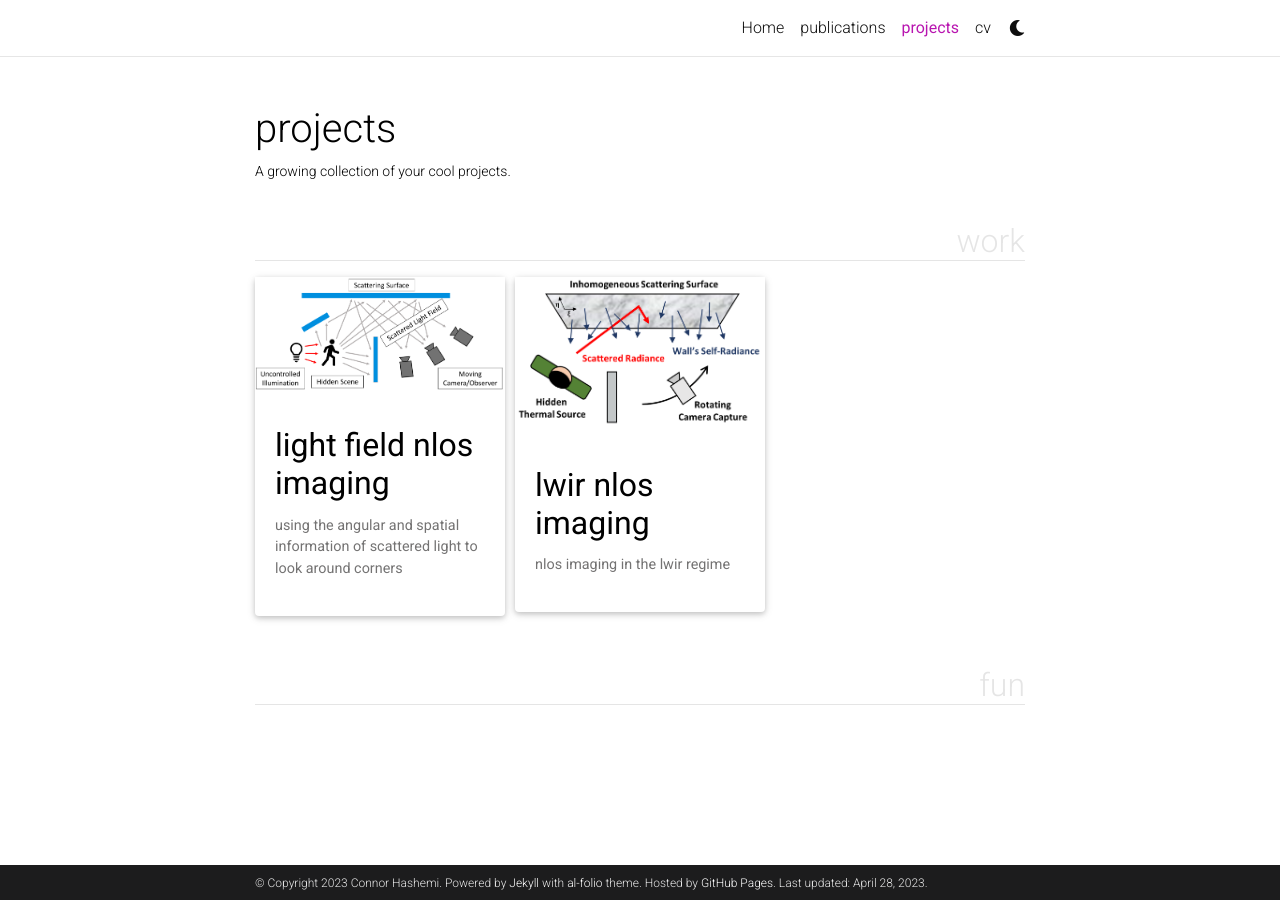
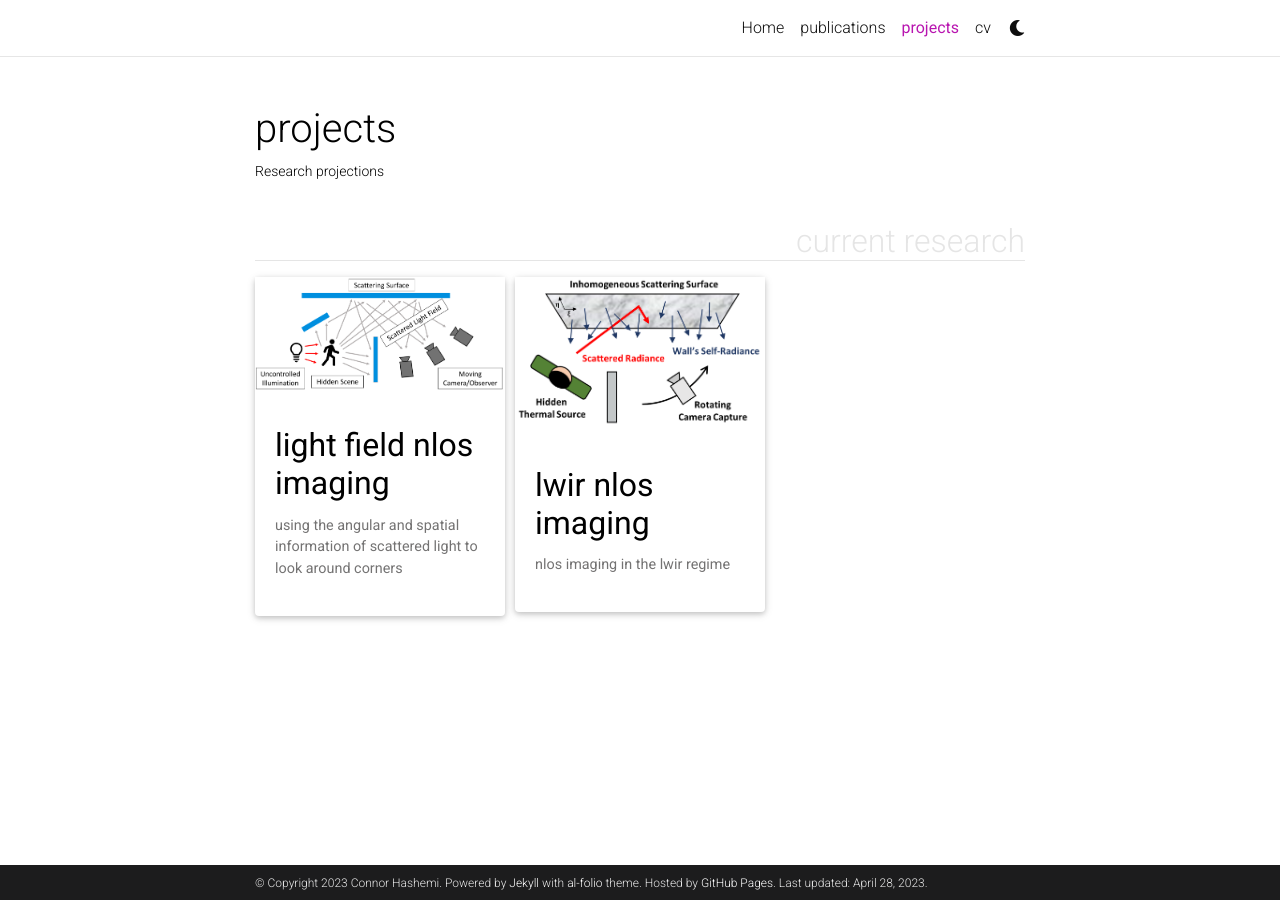
Before and after one commit to Hashe037/Hashe037.github.io, a Jekyll site: the page built from _pages/projects.md, in a window 1280 px wide. Built offline with Jekyll 4.4.1, drawn with Linux system fonts in a browser that asks for light colours; full-size pictures stand in for the smaller copies a plugin makes; comment, search, counter and statistics services are not loaded; a style sheet for code colours, icons or effects is not loaded.

Commit message:
updated projects categories

```diff
--- a/_pages/projects.md
+++ b/_pages/projects.md
@@ -2,10 +2,10 @@
 layout: page
 title: projects
 permalink: /projects/
-description: A growing collection of your cool projects.
+description: Research projections
 nav: true
 nav_order: 2
-display_categories: [work, fun]
+display_categories: [current research]
 horizontal: false
 ---
 
```
Also changed, not shown: _projects/lightfield_nlosimaging.md (+1 -1 lines), _projects/lwir_nlosimaging.md (+1 -1 lines).
